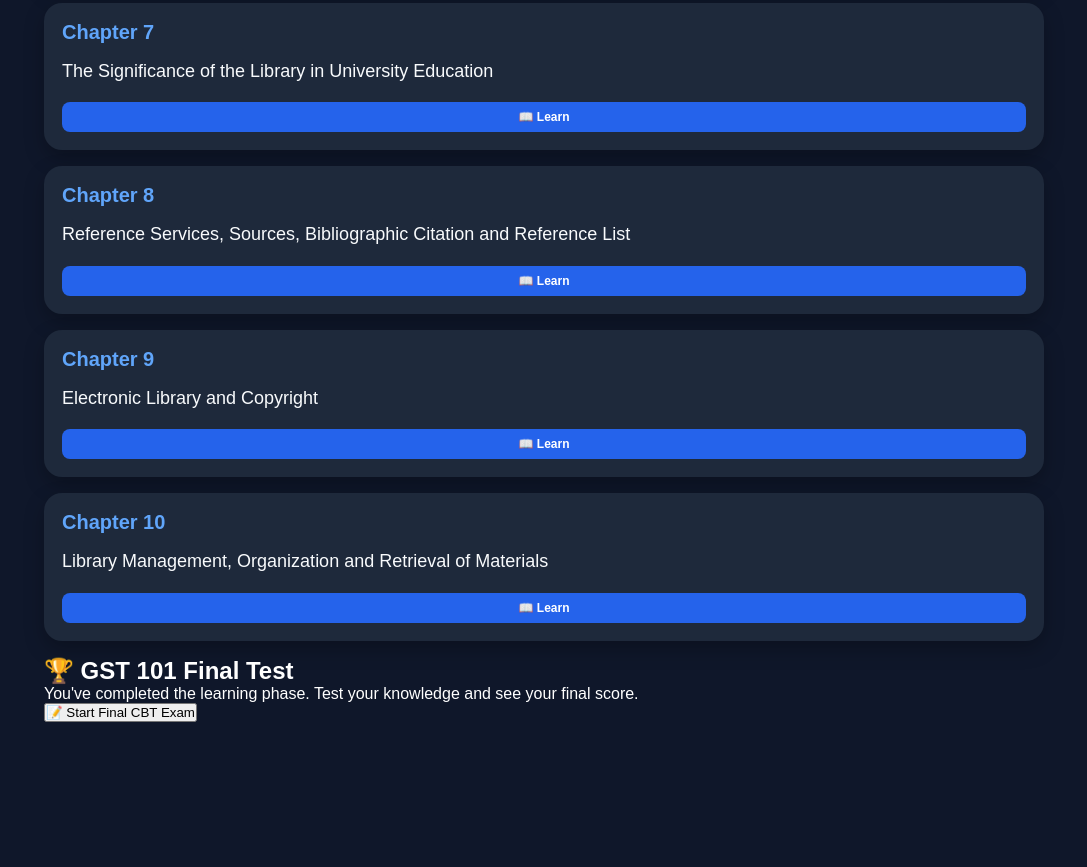
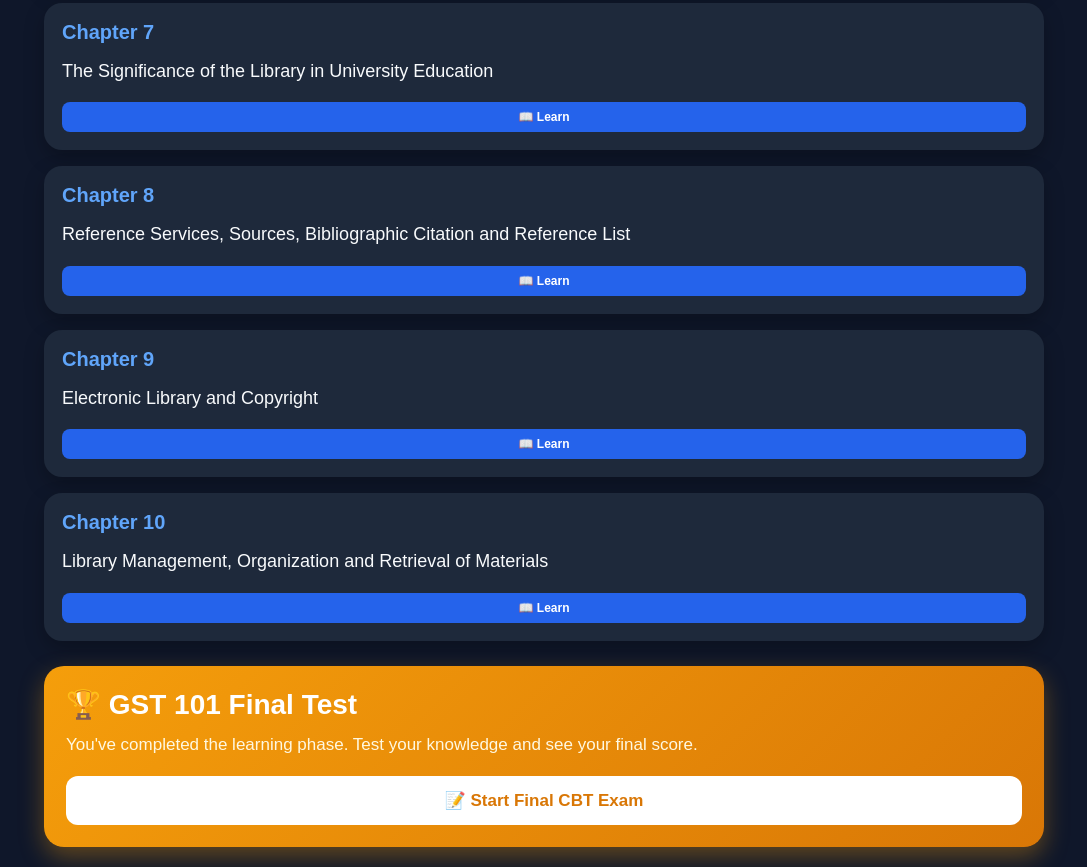
Before and after one commit to Funds7/Examify, a plain HTML site: page chapters-gst101.html in a window 1280 px wide. Shown: the part 1180-2047 px from the top of the page, without its empty margins (96-1183 px from the left). Before the commit the page ends 1922 px from the top, so only its background shows below. Drawn offline with Linux system fonts and the light colour scheme.

Commit message:
Update style.css

```diff
--- a/style.css
+++ b/style.css
@@ -276,3 +276,45 @@ html{
         padding:8px 4px;
     }
 }
+/* ===========================
+   COURSE TEST CARD
+=========================== */
+
+.test-card{
+    background:linear-gradient(135deg,#f59e0b,#d97706);
+    border-radius:20px;
+    padding:22px;
+    margin-top:25px;
+    color:#fff;
+    box-shadow:0 10px 25px rgba(245,158,11,.35);
+}
+
+.test-card h2{
+    font-size:28px;
+    margin-bottom:10px;
+}
+
+.test-card p{
+    color:#fff8e1;
+    font-size:17px;
+    line-height:1.6;
+    margin-bottom:18px;
+}
+
+.test-btn{
+    width:100%;
+    padding:14px;
+    border:none;
+    border-radius:12px;
+    background:#fff;
+    color:#d97706;
+    font-size:17px;
+    font-weight:bold;
+    cursor:pointer;
+    transition:.3s;
+}
+
+.test-btn:hover{
+    transform:scale(1.02);
+    background:#f8fafc;
+}
```
